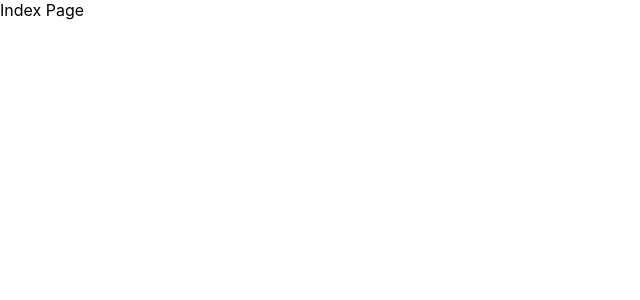
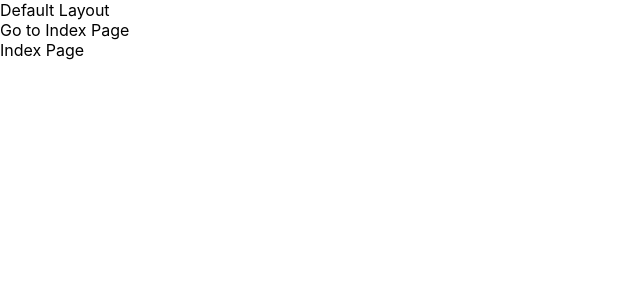
Before and after one commit to nagchanallen/jpmj-blog, a Next.js app: page / in a window 1280 px wide. Shown: the top 300 px of the page, without its empty margins (0-640 px from the left). Built offline with nearby package versions, Linux system fonts and the light colour scheme.

Commit message:
built layout model

```diff
--- /dev/null
+++ b/layouts/DefaultLayout.tsx
@@ -0,0 +1,17 @@
+import Link from 'next/link';
+
+interface Props {
+  children: React.ReactElement;
+}
+
+const DefaultLayout: React.FC<Props> = ({ children }: Props) => {
+  return (
+    <>
+      <div>Default Layout</div>
+      <Link href="/">Go to Index Page</Link>
+      <div>{children}</div>
+    </>
+  );
+};
+
+export default DefaultLayout;
--- a/pages/_app.tsx
+++ b/pages/_app.tsx
@@ -1,7 +1,18 @@
-import '../styles/globals.css'
+import React from 'react';
+import type { AppProps } from 'next/app';
+import '../styles/globals.css';
 
-function MyApp({ Component, pageProps }) {
-  return <Component {...pageProps} />
+function App({ Component, pageProps }: AppProps): React.ReactElement {
+  const Layout =
+    ((Component as unknown) as {
+      Layout: React.ComponentType;
+    }).Layout ?? React.Fragment;
+
+  return (
+    <Layout>
+      <Component {...pageProps} />
+    </Layout>
+  );
 }
 
-export default MyApp
+export default App;
--- a/pages/index.tsx
+++ b/pages/index.tsx
@@ -1,15 +1,21 @@
 import React from 'react';
 import Head from 'next/head';
+
+import DefaultLayout from '../layouts/DefaultLayout';
 
 const Index = () => {
   return (
     <React.Fragment>
       <Head>
-        <title>JPMJ Blog</title>
+        <title>
+          Index Page - Allen's Mahjong Blog - 某天鳳玩家的日麻部落格
+        </title>
       </Head>
       <div>Index Page</div>
     </React.Fragment>
   );
 };
 
+Index.Layout = DefaultLayout;
+
 export default Index;
```
